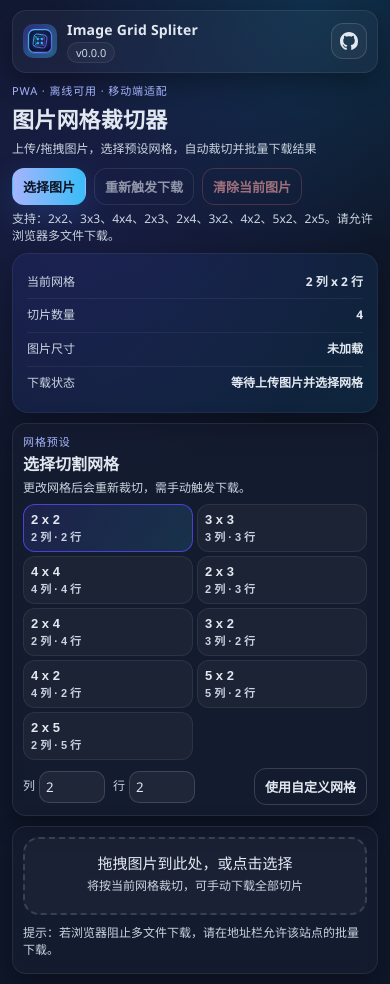
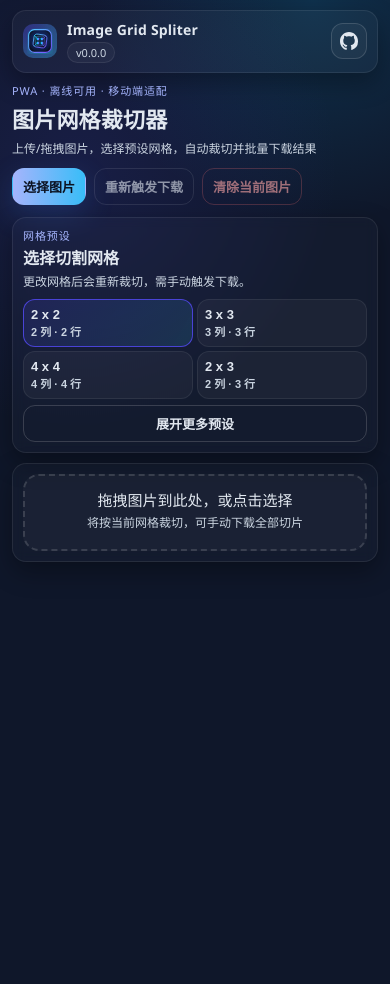
Before and after one commit to ccwq/image-grid-spliter, a Vue app: page / in a window 390 px wide. After the commit the page ends 844 px from the top, so only its background shows below. Built offline with nearby package versions, Linux system fonts and the light colour scheme.

Commit message:
feat: optimize mobile grid layout and tips

```diff
--- a/src/App.vue
+++ b/src/App.vue
@@ -37,6 +37,13 @@ const tileCount = computed(() => selectedPreset.value.cols * selectedPreset.valu
 const hasImage = computed(() => Boolean(originalImage.value))
 const appVersion = __APP_VERSION__
 const githubUrl = 'https://github.com/ccwq/image-grid-spliter'
+const isMobile = ref(false)
+const presetExpanded = ref(true)
+
+const visiblePresets = computed(() =>
+  isMobile.value && !presetExpanded.value ? gridPresets.slice(0, 4) : gridPresets,
+)
+const showPresetToggle = computed(() => isMobile.value && gridPresets.length > 4)
 
 const stripExtension = (name: string) => name.replace(/\.[^.]+$/, '') || 'tile'
 
@@ -55,6 +62,16 @@ const cleanupAll = () => {
     URL.revokeObjectURL(originalObjectUrl.value)
     originalObjectUrl.value = null
   }
+}
+
+const syncMobileFlag = () => {
+  const mobile = window.innerWidth <= 640
+  isMobile.value = mobile
+  document.body.dataset.mobile = mobile ? 'true' : 'false'
+}
+
+const togglePresetExpanded = () => {
+  presetExpanded.value = !presetExpanded.value
 }
 
 const resetApp = () => {
@@ -247,12 +264,19 @@ onBeforeUnmount(() => {
   cleanupAll()
   window.removeEventListener('dragover', handleGlobalDragOver)
   window.removeEventListener('drop', handleGlobalDrop)
+  window.removeEventListener('resize', syncMobileFlag)
 })
 
 onMounted(() => {
   requestDownloadPermission()
   window.addEventListener('dragover', handleGlobalDragOver)
   window.addEventListener('drop', handleGlobalDrop)
+  window.addEventListener('resize', syncMobileFlag)
+  syncMobileFlag()
+})
+
+watch(isMobile, (mobile) => {
+  presetExpanded.value = !mobile
 })
 </script>
 
@@ -294,9 +318,9 @@ onMounted(() => {
             清除当前图片
           </button>
         </div>
-        <p class="hint">支持：2x2、3x3、4x4、2x3、2x4、3x2、4x2、5x2、2x5。请允许浏览器多文件下载。</p>
+        <p v-if="!isMobile" class="hint">支持：2x2、3x3、4x4、2x3、2x4、3x2、4x2、5x2、2x5。请允许浏览器多文件下载。</p>
       </div>
-      <div class="hero-card">
+      <div v-if="!isMobile" class="hero-card">
         <div class="stat-row">
           <span class="label">当前网格</span>
           <span class="value">{{ gridDescription }}</span>
@@ -328,7 +352,7 @@ onMounted(() => {
       </div>
       <div class="preset-grid">
         <button
-          v-for="preset in gridPresets"
+          v-for="preset in visiblePresets"
           :key="preset.label"
           type="button"
           class="preset"
@@ -340,7 +364,12 @@ onMounted(() => {
           <span class="preset-sub">{{ preset.cols }} 列 · {{ preset.rows }} 行</span>
         </button>
       </div>
-      <div class="custom-grid">
+      <div v-if="showPresetToggle" class="preset-toggle">
+        <button class="ghost" type="button" @click="togglePresetExpanded">
+          {{ presetExpanded ? '收起预设' : '展开更多预设' }}
+        </button>
+      </div>
+      <div v-if="!isMobile || presetExpanded" class="custom-grid">
         <div class="custom-fields">
           <label>
             列
@@ -374,7 +403,7 @@ onMounted(() => {
           </div>
         </div>
       </div>
-      <p class="muted">提示：若浏览器阻止多文件下载，请在地址栏允许该站点的批量下载。</p>
+      <p v-if="!isMobile" class="muted">提示：若浏览器阻止多文件下载，请在地址栏允许该站点的批量下载。</p>
       <p v-if="state.error" class="error">{{ state.error }}</p>
     </section>
 
@@ -605,6 +634,12 @@ onMounted(() => {
   grid-template-columns: repeat(auto-fit, minmax(110px, 1fr));
   gap: 6px;
   margin-top: 8px;
+}
+
+.preset-toggle {
+  margin-top: 6px;
+  display: flex;
+  justify-content: center;
 }
 
 .preset {
@@ -854,6 +889,11 @@ onMounted(() => {
     gap: 4px;
   }
 
+  .preset-toggle button {
+    width: 100%;
+    justify-content: center;
+  }
+
   .preset {
     min-height: 46px;
     padding: 7px;
```
